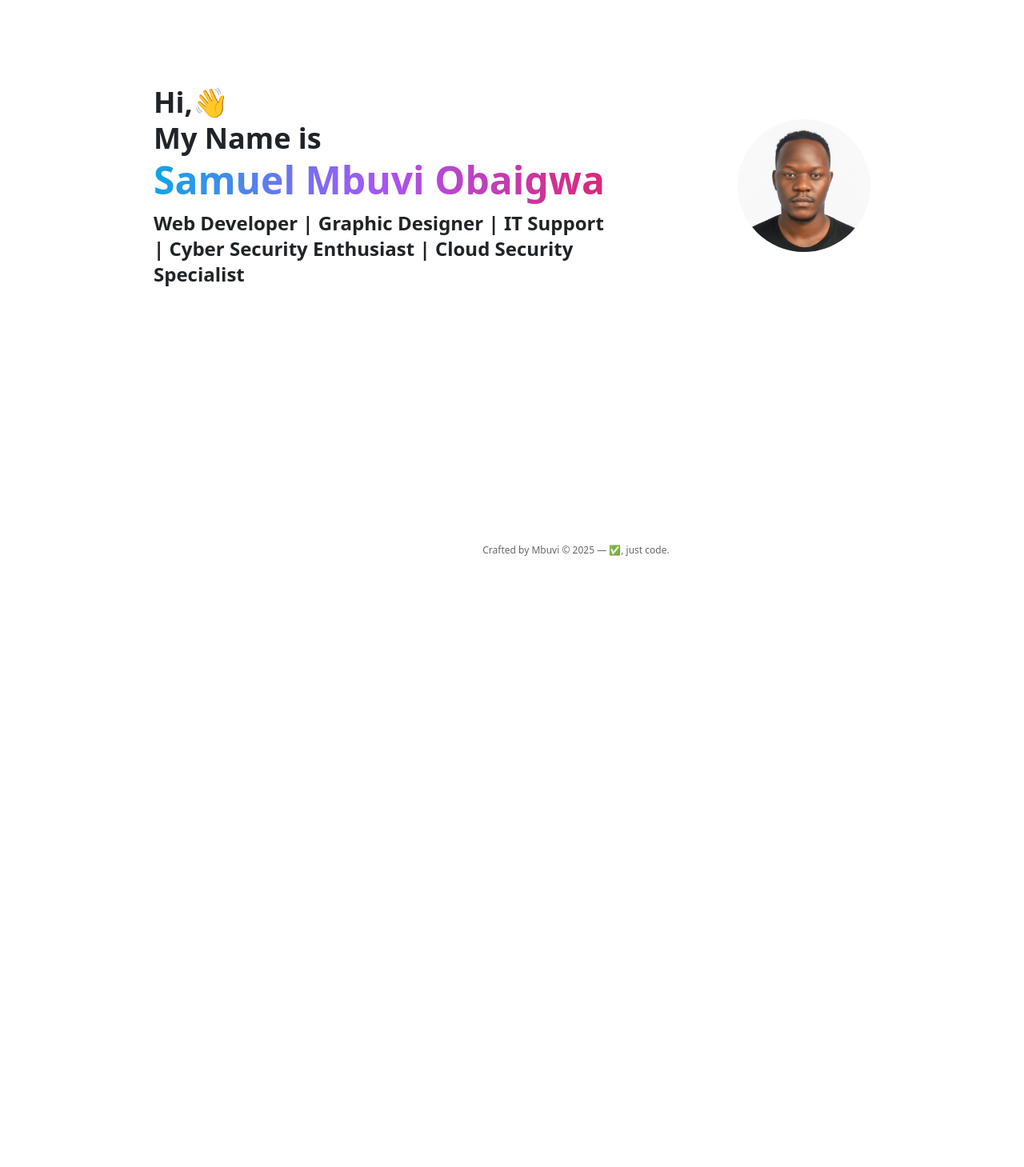
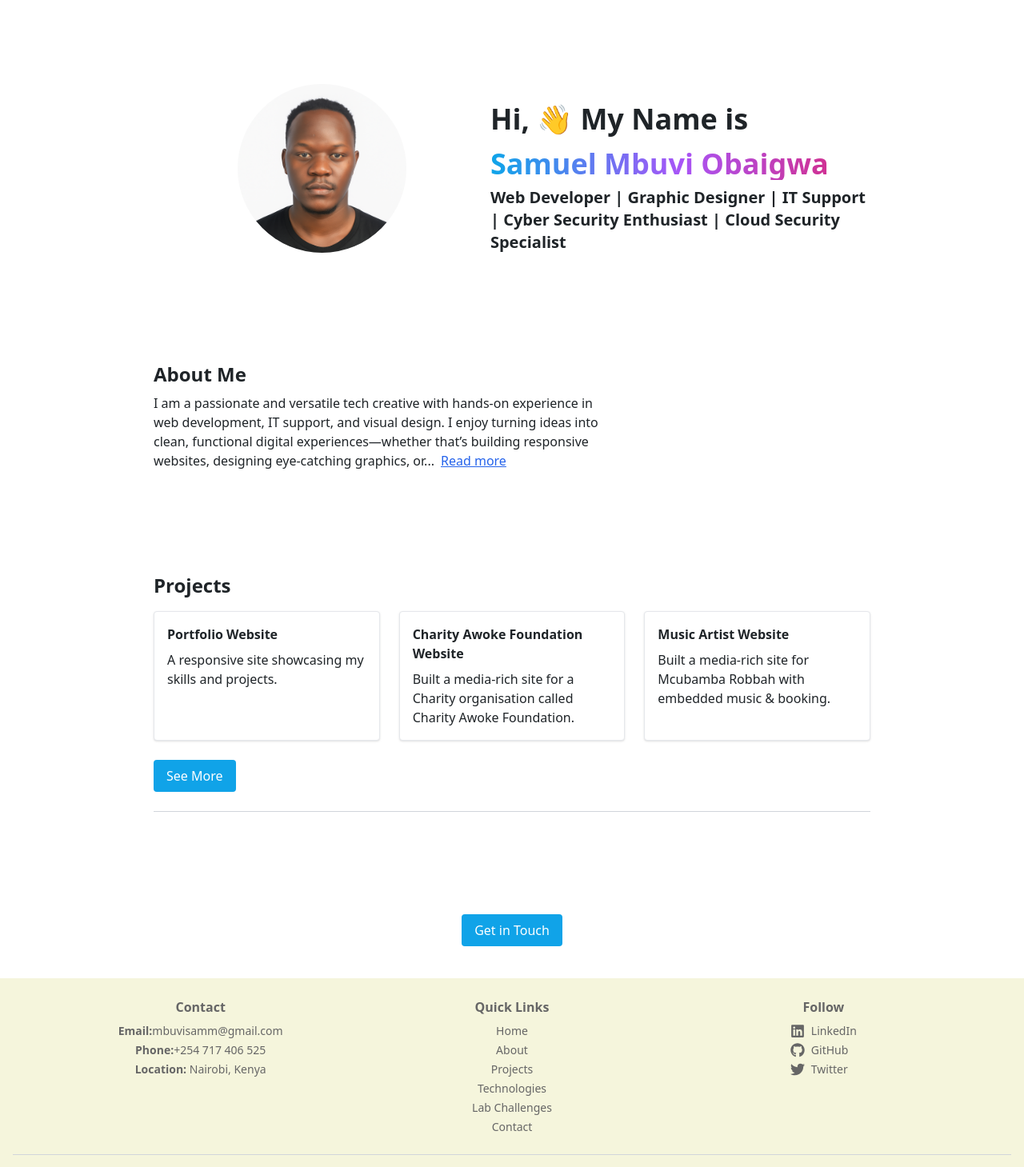
Before and after one commit to Samuel-Mbuvi/Portfolio, a React (Create React App) app: page /#/ in a window 1280 px wide. Shown: the part 100-1559 px from the top of the page at 80% size. Before the commit the page ends 800 px from the top, so only its background shows below. Built offline with nearby package versions, Linux system fonts and the light colour scheme.

Commit message:
Site Modification and addition of labs

```diff
--- a/src/App.js
+++ b/src/App.js
@@ -4,6 +4,7 @@ import Header from "./Components/Header";
 import About from "./Pages/About";
 import Contact from "./Pages/Contact";
 import Home from "./Pages/Home";
+import LabChallenges from "./Pages/LabChallenges";
 import Projects from "./Pages/Projects";
 import Technologies from "./Pages/Technologies";
 function App() {
@@ -16,6 +17,7 @@ function App() {
         <Route path="/contact" element={<Contact />} />
         <Route path="/projects" element={<Projects />} />
         <Route path="/technologies" element={<Technologies />} />
+        <Route path="/lab-challenges" element={<LabChallenges />} />
       </Routes>
       <Footer />
     </Router>
--- a/src/Components/Footer.js
+++ b/src/Components/Footer.js
@@ -1,12 +1,69 @@
 import React from "react";
+import { FaGithub, FaLinkedin, FaTwitter } from "react-icons/fa";
+import { Link } from "react-router-dom";
+import { contactDetails, socialMediaUrl } from "../Details";
 
 function Footer() {
+  const { email, phone } = contactDetails;
+  const { linkdein, github, twitter } = socialMediaUrl;
+
   return (
-    <footer className="container mx-auto py-1 fixed bottom-0 md:left-20 bg-white dark:bg-dark-mode">
-      <p className="text-xs text-center text-dark-content dark:text-light-content w-full">
+    <footer className="w-full bg-[#f5f5dc] text-dark-content dark:text-light-content py-6 px-4">
+      <div className="max-w-6xl mx-auto text-center grid grid-cols-1 md:grid-cols-3 gap-4">
+        {/* Contact Info */}
+        <div className="flex flex-col items-center">
+          <h4 className="font-semibold mb-2">Contact</h4>
+          <ul className="text-sm space-y-1">
+            <li><strong>Email:</strong><a href={`mailto:${email}`} className="hover:underline">{email}</a></li>
+            <li><strong>Phone:</strong><a href={`tel:${phone}`} className="hover:underline">{phone}</a></li>
+            <li><strong>Location:</strong> Nairobi, Kenya</li>
+          </ul>
+        </div>
+
+        {/* Navigation Links */}
+        <div className="flex flex-col items-center">
+          <h4 className="font-semibold mb-2">Quick Links</h4>
+          <ul className="text-sm space-y-1">
+            <li><Link to="/" className="hover:underline">Home</Link></li>
+            <li><Link to="/about" className="hover:underline">About</Link></li>
+            <li><Link to="/projects" className="hover:underline">Projects</Link></li>
+            <li><Link to="/technologies" className="hover:underline">Technologies</Link></li>
+            <li><Link to="/lab-challenges" className="hover:underline">Lab Challenges</Link></li>
+            <li><Link to="/contact" className="hover:underline">Contact</Link></li>
+          </ul>
+        </div>
+
+        {/* Social Links */}
+        <div className="flex flex-col items-center">
+          <h4 className="font-semibold mb-2">Follow</h4>
+          <ul className="text-sm space-y-1">
+            <li>
+              <a href={linkdein} target="_blank" rel="noopener noreferrer" aria-label="LinkedIn" className="flex items-center space-x-2 hover:underline">
+                <FaLinkedin className="text-lg" />
+                <span>LinkedIn</span>
+              </a>
+            </li>
+            <li>
+              <a href={github} target="_blank" rel="noopener noreferrer" aria-label="LinkedIn" className="flex items-center space-x-2 hover:underline">
+                <FaGithub className="text-lg" />
+                <span>GitHub</span>
+              </a>
+            </li>
+            <li>
+              <a href={twitter} target="_blank" rel="noopener noreferrer" aria-label="LinkedIn" className="flex items-center space-x-2 hover:underline">
+                <FaTwitter className="text-lg" />
+                <span>Twitter</span>
+              </a>
+            </li>
+          </ul>
+        </div>
+      </div>
+
+      {/* Bottom Line */}
+      <div className="mt-6 border-t border-gray-300 pt-4 text-center text-xs">
         Crafted by{" "}
         <a
-          className="font-medium"
+          className="font-medium underline"
           href="https://www.linkedin.com/in/samuel-obaigwa"
           target="_blank"
           rel="noreferrer noopener"
@@ -14,7 +71,7 @@ function Footer() {
           Mbuvi
         </a>{" "}
         © {new Date().getFullYear()} — ✅, just code.
-      </p>
+      </div>
     </footer>
   );
 }
--- a/src/Components/Header.js
+++ b/src/Components/Header.js
@@ -54,6 +54,11 @@ function Header() {
           <li className="pb-1 md:pb-0">
             <NavLink to="/technologies" onClick={toggleClass}>
               Technologies
+            </NavLink>
+          </li>
+          <li>
+            <NavLink to="/lab-challenges" className="nav-link">
+              Lab Challenges
             </NavLink>
           </li>
           <li>
--- a/src/Pages/Home.js
+++ b/src/Pages/Home.js
@@ -1,22 +1,31 @@
 import gsap from "gsap";
 import React, { useEffect, useRef } from "react";
+import { Link } from "react-router-dom";
 import { personalDetails } from "../Details";
 
+
 function Home() {
-  const { name, tagline, img } = personalDetails;
+  const { name, tagline, img, about } = personalDetails;
+
   const h11 = useRef();
   const h12 = useRef();
   const h13 = useRef();
   const myimageref = useRef();
+
   useEffect(() => {
     const tl = gsap.timeline();
-    tl.from(
+    tl.from(myimageref.current, {
+      x: "-200%",
+      opacity: 0,
+      duration: 2,
+      ease: "Power3.easeOut",
+    })
+      .from(
         h11.current,
         {
-        x: "-100%",
-        delay: 0.8,
+          x: "100%",
           opacity: 0,
-        duration: 2,
+          duration: 1.5,
           ease: "Power3.easeOut",
         },
         "<"
@@ -24,63 +33,104 @@ function Home() {
       .from(
         h12.current,
         {
-          x: "-100%",
-          delay: 0.5,
+          x: "100%",
           opacity: 0,
-          duration: 2,
+          duration: 1.5,
           ease: "Power3.easeOut",
         },
-        "<"
+        "<0.2"
       )
       .from(
         h13.current,
         {
-          x: "-100%",
-          delay: 0.1,
+          x: "100%",
           opacity: 0,
-          duration: 2,
+          duration: 1.5,
           ease: "Power3.easeOut",
         },
-        "<"
-      )
-      .from(
-        myimageref.current,
-        {
-          x: "200%",
-          delay: 0.5,
-          opacity: 0,
-          duration: 2,
-          ease: "Power3.easeOut",
-        },
-        "<"
+        "<0.2"
       );
   }, []);
 
   return (
-    <main className="container mx-auto max-width section md:flex justify-between items-center">
+    <main className="container mx-auto max-width px-4 text-dark-heading dark:text-light-heading">
+      {/* Hero Section */}
+      <section className="section md:flex justify-between items-center">
+        {/* Profile Image First */}
+         <div className=" mb-6 w-full md:w-1/1 flex justify-center md:justify-start">
+          <img
+            ref={myimageref}
+            className="w-1/2 mx-auto md:mr-auto rounded-full object-cover"
+            src={img}
+            alt="Profile"
+          />
+        </div>
+
+        {/* Text Section */}
         <div>
-        <h1
-          ref={h11}
-          className="m-0 text-2xl text-dark-heading dark:text-light-heading md:text-4xl xl:text-4xl xl:leading-tight font-bold"
-        >
-          Hi,👋<br></br>My Name is<br></br>
+          <h1 ref={h11} className="text-2xl md:text-4xl font-bold">
+            Hi, 👋 My Name is
           </h1>
-        <h1
-          ref={h12}
-          className="text-2xl bg-clip-text bg-gradient text-transparent md:text-4xl xl:text-5xl xl:leading-tight font-bold whitespace-nowrap"
-        >
+          <h1 ref={h12} className="mt-4 text-4xl text-gradient font-bold">
             {name}
           </h1>
           <h2
             ref={h13}
-          className="mt-2 text-xl md:text-2xl xl:text-2xl font-semibold text-dark-heading dark:text-light-heading"
+            className="text-xl md:text-xl font-semibold mt-2"
           >
             {tagline}
           </h2>
         </div>
-      <div className="mt-2 md:mt-0 flex justify-center md:justify-end w-full">
-        <img ref={myimageref} className="w-1/2 md:ml-auto rounded-full object-cover" src={img} alt="MbuviImage" />
+      </section>
+
+      {/* About Section */}
+      <section className="section mt-0">
+        <h2 className="text-2xl font-bold mb-2">About Me</h2>
+        <p className="text-base mb-4 max-w-xl">
+          {about.split(" ").slice(0, 36).join(" ")}...
+          <Link to="/about" className="text-blue-600 underline hover:text-blue-800 ml-2">
+            Read more
+          </Link>
+        </p>
+      </section>
+
+      {/* Projects Section */}
+      <section className="section mt-0">
+        <h2 className="text-2xl font-bold mb-4">Projects</h2>
+        <div className="grid md:grid-cols-3 gap-6">
+          {/* Project Card 1 */}
+          <div className="p-4 border rounded shadow bg-white dark:bg-dark-card">
+            <h3 className="font-semibold mb-2">Portfolio Website</h3>
+            <p>A responsive site showcasing my skills and projects.</p>
           </div>
+          {/* Project Card 2 */}
+          <div className="p-4 border rounded shadow bg-white dark:bg-dark-card">
+            <h3 className="font-semibold mb-2">Charity Awoke Foundation Website</h3>
+            <p>Built a media-rich site for a Charity organisation called Charity Awoke Foundation.</p>
+          </div>
+          {/* Project Card 3 */}
+          <div className="p-4 border rounded shadow bg-white dark:bg-dark-card">
+            <h3 className="font-semibold mb-2">Music Artist Website</h3>
+            <p>Built a media-rich site for Mcubamba Robbah with embedded music & booking.</p>
+          </div>
+        </div>
+        <Link to="/projects" className="inline-block mt-6 px-4 py-2 bg-[#10A3E8] text-white rounded hover:bg-[#0e94d4]">
+          See More
+        </Link>
+      </section>
+
+      {/* Contact Section */}
+      <div className="mt-6 border-t border-gray-300 pt-4 text-center text-xs"></div>
+      <section className="mt-0 section mb-10">
+        <div className="text-center">
+          <Link
+            to="/contact"
+            className="inline-block px-4 py-2 bg-[#10A3E8] text-white rounded hover:bg-[#0e94d4]"
+          >
+            Get in Touch
+          </Link>
+        </div>
+      </section>
     </main>
   );
 }
--- /dev/null
+++ b/src/Pages/LabChallenges.js
@@ -0,0 +1,33 @@
+import React from "react";
+
+const LabChallenges = () => {
+  return (
+    <section className="container mx-auto max-width section text-dark-heading dark:text-light-heading px-4 py-10">
+      <h1 className="text-3xl font-bold mb-6">🧪 Lab Challenges</h1>
+
+      {/* Challenge 1 */}
+      <div className="mb-10 p-6 bg-white dark:bg-dark-card rounded-lg shadow-md">
+        <h2 className="text-2xl font-semibold mb-2">Challenge 1: HTTP Response Splitting</h2>
+        <p className="mb-2"><strong>Problem Statement:</strong> Exploit a poorly secured web app by injecting a payload that splits the HTTP response headers.</p>
+        <p className="mb-2"><strong>Approach:</strong> Tested the input field for CRLF injection (`%0d%0a`) to manipulate response headers.</p>
+        <p className="mb-2"><strong>Tools Used:</strong> Burp Suite, Firefox DevTools</p>
+        <p className="mb-2"><strong>Key Lessons:</strong> Always validate input and encode output; CRLF attacks are still possible on misconfigured apps.</p>
+        {/* Optional image */}
+        {/* <img src="your-screenshot-url.jpg" alt="Challenge 1 Screenshot" className="mt-4 rounded-md" /> */}
+      </div>
+
+      {/* Challenge 2 */}
+      <div className="mb-10 p-6 bg-white dark:bg-dark-card rounded-lg shadow-md">
+        <h2 className="text-2xl font-semibold mb-2">Challenge 2: Port Scanning & Enumeration</h2>
+        <p className="mb-2"><strong>Problem Statement:</strong> Identify services running on a given target IP in a CTF lab.</p>
+        <p className="mb-2"><strong>Approach:</strong> Performed TCP SYN scan and version detection.</p>
+        <p className="mb-2"><strong>Tools Used:</strong> Nmap, Netcat</p>
+        <p className="mb-2"><strong>Key Lessons:</strong> Enumeration is critical before exploitation; always scan with different flags and timing options.</p>
+      </div>
+
+      {/* Add more challenges below */}
+    </section>
+  );
+};
+
+export default LabChallenges;
```
Lines whose indentation alone changed are shown as unchanged.
